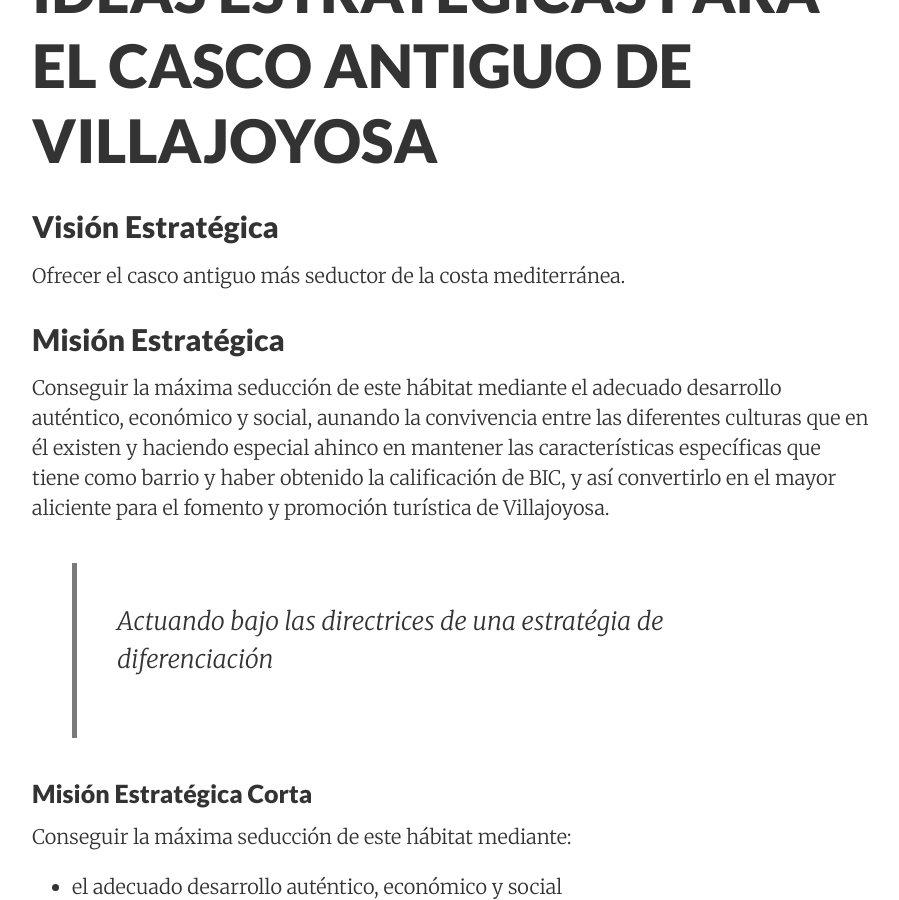
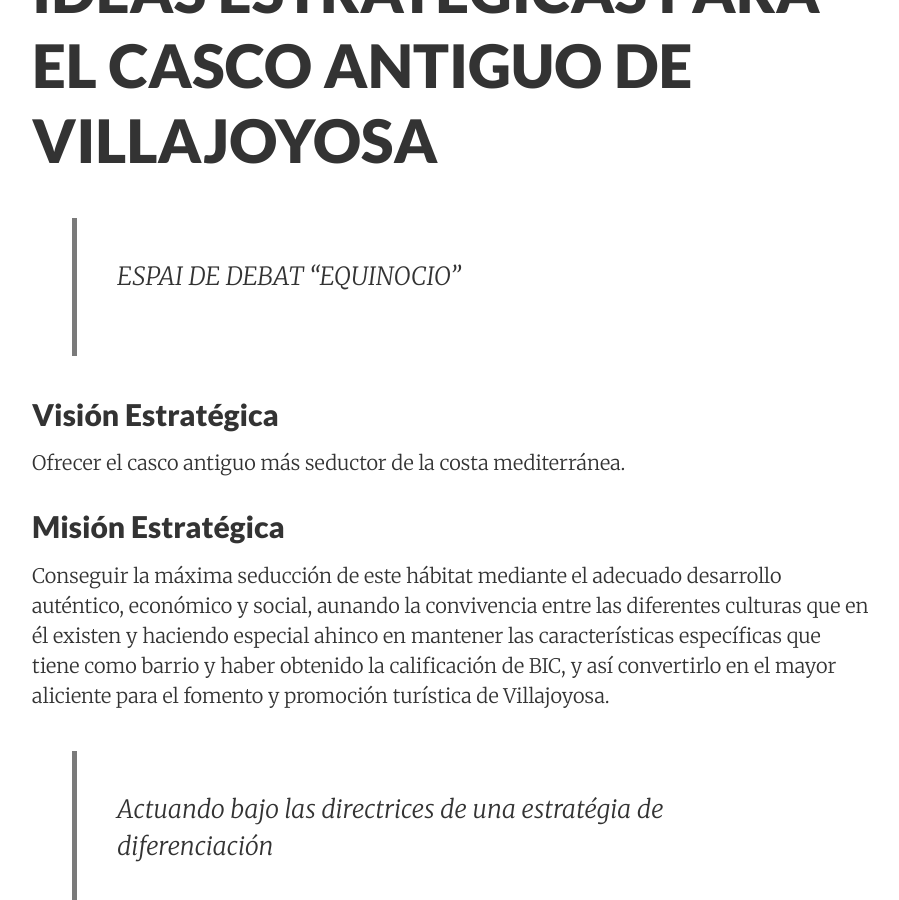
Before and after one commit to mortjac/equi, a Jekyll site: the page built from _posts/2015-07-11-announcing-pixyll-version-2.md, in a window 1280 px wide and 900 px high, scrolled down 439 px. Shown: the whole window, without its empty margins (188-1087 px from the left). Built offline with Jekyll 4.4.1, drawn with Linux system fonts in a browser that asks for light colours; some of the changed text lies outside the part shown.

Commit message:
Update 2015-07-11-announcing-pixyll-version-2.md

```diff
--- a/_posts/2015-07-11-announcing-pixyll-version-2.md
+++ b/_posts/2015-07-11-announcing-pixyll-version-2.md
@@ -7,7 +7,7 @@ categories: jekyll pixyll
 ---
 
 # IDEAS ESTRATÉGICAS PARA EL CASCO ANTIGUO DE VILLAJOYOSA
-
+> ESPAI DE DEBAT “EQUINOCIO”
 
 ## Visión Estratégica
 Ofrecer el casco antiguo más seductor de la costa mediterránea.
```
Also changed, not shown: other parts of _posts/2015-07-11-announcing-pixyll-version-2.md (+0 -2 lines).
